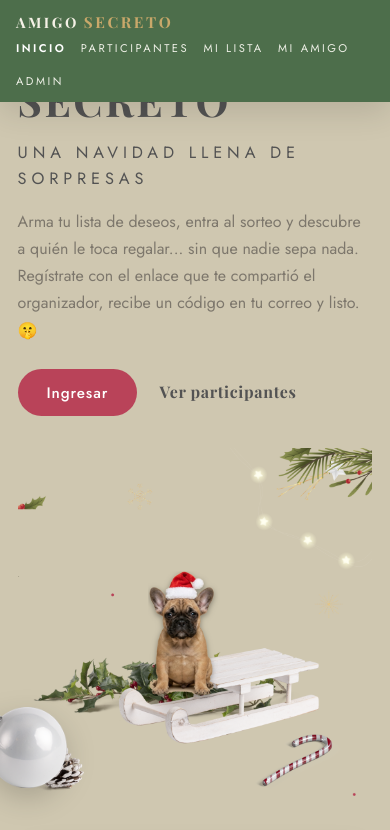
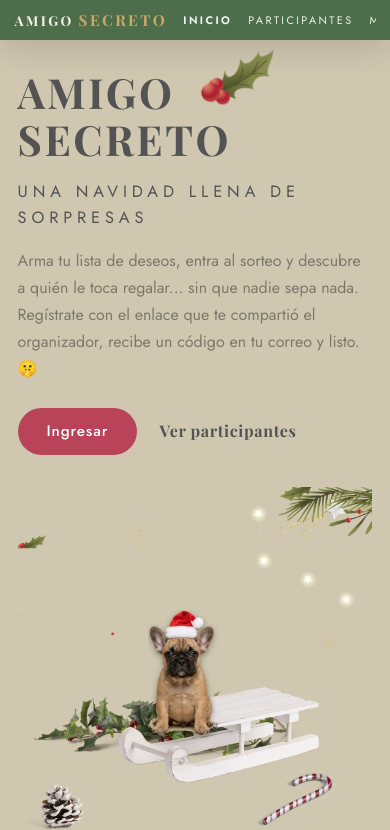
Before and after one commit to DeusExMachina203/CartaMayorAmigoSecreto, an Astro site in the folder frontend/: page / in a window 390 px wide. Shown: the top 830 px of the page. Built offline with nearby package versions, Linux system fonts and the light colour scheme; Astro itself is replaced by a stand-in of ours.

Commit message:
Responsivo: cinta superior sticky sin solaparse, nav deslizable, sin barra de dev en el túnel

```diff
--- a/frontend/astro.config.mjs
+++ b/frontend/astro.config.mjs
@@ -7,6 +7,7 @@ import { defineConfig } from "astro/config";
 // (por defecto: mismo origen, con proxy en desarrollo hacia :8000).
 export default defineConfig({
   output: "static",
+  devToolbar: { enabled: false },
   vite: {
     server: {
       // En desarrollo, las peticiones /api van al backend de FastAPI
--- a/frontend/src/layouts/Layout.astro
+++ b/frontend/src/layouts/Layout.astro
@@ -81,6 +81,7 @@ const enlaces = [
         font-family: "Jost", system-ui, sans-serif;
         font-weight: 400;
         line-height: 1.6;
+        overflow-x: clip; /* los adornos absolutos no deben generar scroll */
       }
 
       /* ---------- Barra lateral ---------- */
@@ -298,17 +299,20 @@ const enlaces = [
       /* ---------- Móvil: cinta superior ---------- */
       @media (max-width: 860px) {
         .sidebar {
-          inset: 0 0 auto 0;
+          position: sticky; /* fluye con el documento: no tapa el contenido */
+          top: 0;
+          inset: auto;
           width: 100%;
           border-radius: 0;
           flex-direction: row;
-          flex-wrap: wrap;
-          gap: 0.4rem 1rem;
-          padding: 0.7rem 1rem;
+          flex-wrap: nowrap;
+          gap: 1rem;
+          padding: 0.55rem 0.9rem;
           align-items: center;
         }
         .logo {
-          font-size: 0.9rem;
+          font-size: 0.85rem;
+          flex-shrink: 0;
         }
         .logo span {
           display: inline;
@@ -316,12 +320,18 @@ const enlaces = [
         }
         .sidebar nav {
           flex-direction: row;
-          flex-wrap: wrap;
-          gap: 0.9rem;
+          flex-wrap: nowrap;
+          gap: 1rem;
+          overflow-x: auto; /* se desliza si no cabe */
+          scrollbar-width: none;
           margin-left: auto;
         }
+        .sidebar nav::-webkit-scrollbar {
+          display: none;
+        }
         .sidebar nav a {
-          font-size: 0.7rem;
+          font-size: 0.68rem;
+          white-space: nowrap;
         }
         .sidebar .ingresar {
           display: none;
@@ -329,10 +339,14 @@ const enlaces = [
         main {
           margin: 0;
           width: 100%;
-          padding: 1.4rem 1.1rem 2rem;
+          padding: 1.3rem 1.1rem 1.8rem;
         }
         footer {
           margin: 0;
+          padding-inline: 1.1rem;
+        }
+        footer .ramita {
+          display: none;
         }
       }
     </style>
--- a/frontend/src/pages/index.astro
+++ b/frontend/src/pages/index.astro
@@ -122,8 +122,7 @@ import Layout from "../layouts/Layout.astro";
       margin-inline: auto;
     }
     .bola {
-      left: -2.4rem;
-      bottom: 0.5rem;
+      display: none; /* en móvil se sale del ancho y tapa la piña */
     }
     .descripcion {
       text-transform: none;
```
